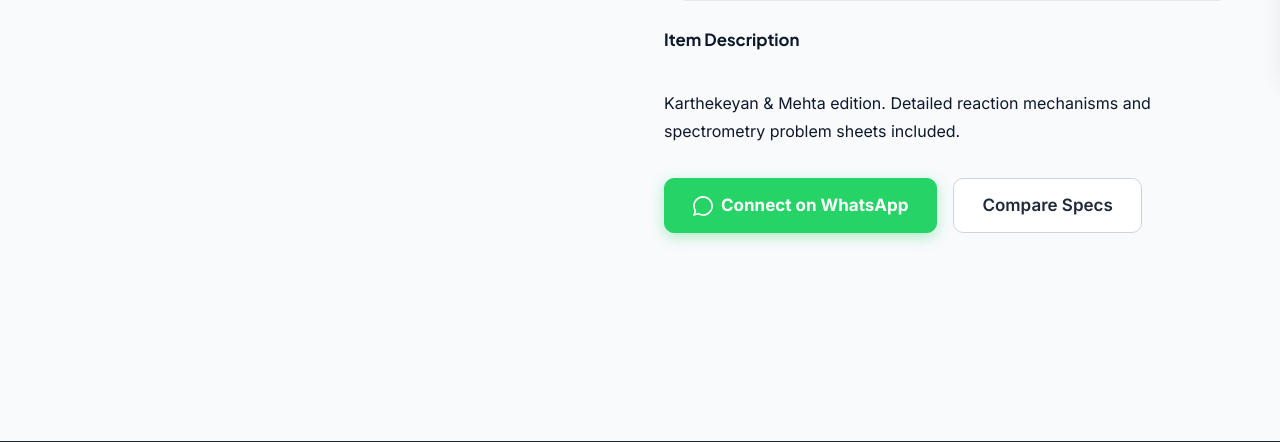
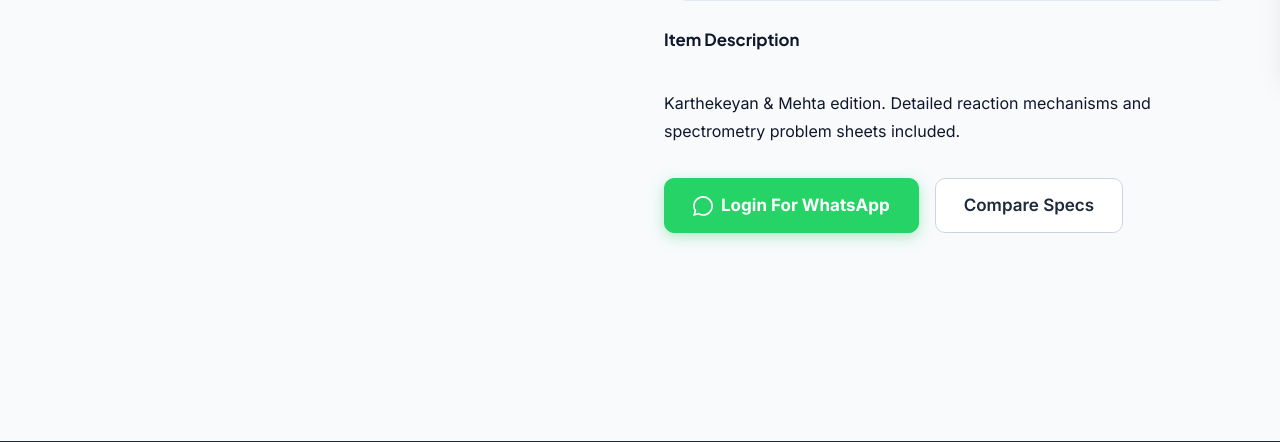
Before and after one commit to aromalsree/CampusGrid, a Django app: page /products/6/ in a window 1280 px wide. Shown: the part 730-1172 px from the top of the page. Run offline with Django 5.2, Linux system fonts and the light colour scheme; data comes from the database, SQL or seed files in the repository; tables that the repository leaves empty hold one stand-in row (values such as "Sample post").

Commit message:
whatsapp without login error fix on marketplace/prodect_detiles.html

```diff
--- a/server/templates/marketplace/product_detail.html
+++ b/server/templates/marketplace/product_detail.html
@@ -173,12 +173,21 @@
 
             <!-- Action Buttons (Desktop & Tablet) -->
             <div class="detail-cta-bar">
+               {% if user.is_authenticated %}
                 <a href="https://wa.me/{{ product.seller.phone|default:'' }}?text=Hi%20{{ product.seller.username|default:'there' }},%20I%20saw%20your%20listing%20for%20{{ product.title|urlencode }}%20on%20CampusGrid" target="_blank" rel="noopener noreferrer" class="btn btn-lg btn-whatsapp">
                     <svg width="20" height="20" fill="currentColor" viewBox="0 0 24 24">
                         <path d="M.057 24l1.687-6.163c-1.041-1.804-1.588-3.849-1.587-5.946.003-6.556 5.338-11.891 11.893-11.891 3.181.001 6.167 1.24 8.413 3.488 2.245 2.248 3.481 5.236 3.48 8.414-.003 6.557-5.338 11.892-11.893 11.892-1.99-.001-3.951-.5-5.688-1.448l-6.305 1.654zm6.597-3.807c1.676.995 3.276 1.591 5.392 1.592 5.448 0 9.886-4.434 9.889-9.885.002-5.462-4.415-9.89-9.881-9.892-5.452 0-9.887 4.434-9.889 9.884-.001 2.225.651 3.891 1.746 5.634l-.999 3.648 3.742-.981z"/>
                     </svg>
                     <span>Connect on WhatsApp</span>
                 </a>
+                {% else %}
+                 <a href="{% url 'login' %}" target="_blank" rel="noopener noreferrer" class="btn btn-lg btn-whatsapp">
+                    <svg width="20" height="20" fill="currentColor" viewBox="0 0 24 24">
+                        <path d="M.057 24l1.687-6.163c-1.041-1.804-1.588-3.849-1.587-5.946.003-6.556 5.338-11.891 11.893-11.891 3.181.001 6.167 1.24 8.413 3.488 2.245 2.248 3.481 5.236 3.48 8.414-.003 6.557-5.338 11.892-11.893 11.892-1.99-.001-3.951-.5-5.688-1.448l-6.305 1.654zm6.597-3.807c1.676.995 3.276 1.591 5.392 1.592 5.448 0 9.886-4.434 9.889-9.885.002-5.462-4.415-9.89-9.881-9.892-5.452 0-9.887 4.434-9.889 9.884-.001 2.225.651 3.891 1.746 5.634l-.999 3.648 3.742-.981z"/>
+                    </svg>
+                    <span>Login For WhatsApp</span>
+                </a>
+               {% endif %}
                 <a href="/products/compare/?item1={{ product.id }}" class="btn btn-outline btn-lg">
                     Compare Specs
                 </a>
```
